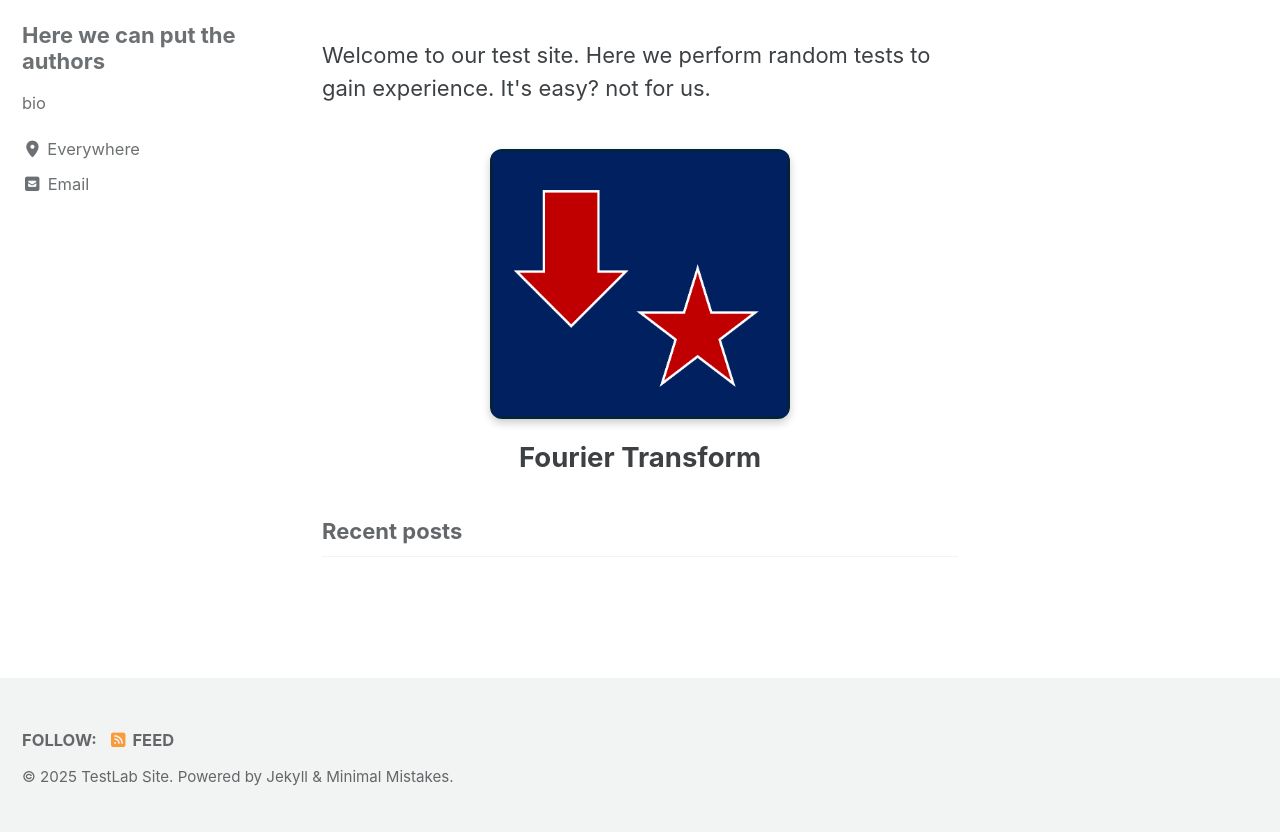
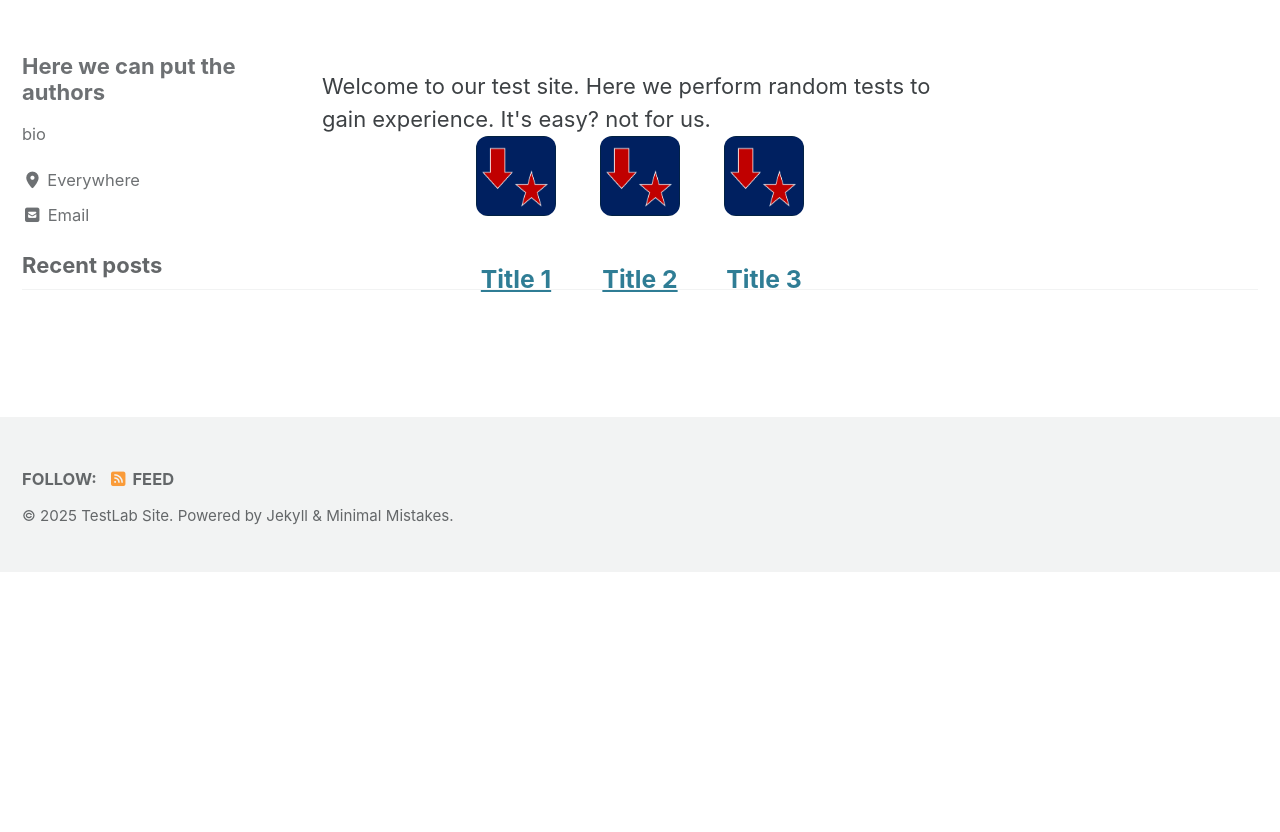
Before and after one commit to GitForTest3141592/TestLab, a Jekyll site: the page built from index.html, in a window 1280 px wide. Shown: the part 549-1381 px from the top of the page. Built offline with Jekyll 4.4.1, drawn with Linux system fonts in a browser that asks for light colours; cached includes are drawn as plain includes; the list of posts is cut into pages by our own code; after the commit the page ends 1121 px from its top, so only the background shows below that.

Commit message:
Update index.html

```diff
--- a/index.html
+++ b/index.html
@@ -7,10 +7,34 @@ Welcome to our test site.
 
 Here we perform random tests to gain experience. It's easy? not for us.
 
+<!-- The following section is used to add some icon, with titles and links -->
 
-<div style="text-align: center; margin: 2rem auto;">
-  <a href="https://github.com/GitForTest3141592/Fourier_Transform" target="_blank" style="text-decoration: none; color: inherit;">
-    <img src="{{ '/assets/images/Icon_FFT.png' | relative_url }}" alt="Fourier Transform" style="max-width: 300px; height: auto; border-radius: 12px; box-shadow: 0 4px 8px rgba(0,0,0,0.2);">
-    <h2 style="margin-top: 1rem;">Fourier Transform</h2>
-  </a>
+<div style="display: flex; justify-content: center; gap: 2rem;">
+
+  <!-- Icon 1 -->
+  <div style="text-align: center; max-width: 200px;">
+    <a href= "https://github.com/GitForTest3141592/Fourier_Transform" target="_blank">
+      <img src="{{ '/assets/images/Icon_FFT.png' | relative_url }}" alt="Icon 1" style="width: 80px; height: 80px; border-radius: 12px;">
+      <h3>Title 1</h3>
+    </a>
+  </div>
+
+  <!-- Icon 2 -->
+  <div style="text-align: center; max-width: 200px;">
+    <a href= "https://github.com/GitForTest3141592/Fourier_Transform" target="_blank">
+      <img src="{{ '/assets/images/Icon_FFT.png' | relative_url }}" alt="Icon 2" style="width: 80px; height: 80px; border-radius: 12px;">
+      <h3>Title 2</h3>
+    </a>
+  </div>
+
+  <!-- Icon 3 -->
+  <div style="text-align: center; max-width: 200px;">
+    <a hhref= "https://github.com/GitForTest3141592/Fourier_Transform" target="_blank">
+      <img src="{{ '/assets/images/Icon_FFT.png' | relative_url }}" alt="Icon 3" style="width: 80px; height: 80px; border-radius: 12px;">
+      <h3>Title 3</h3>
+    </a>
+  </div>
+
 </div>
+
+</div>
```
